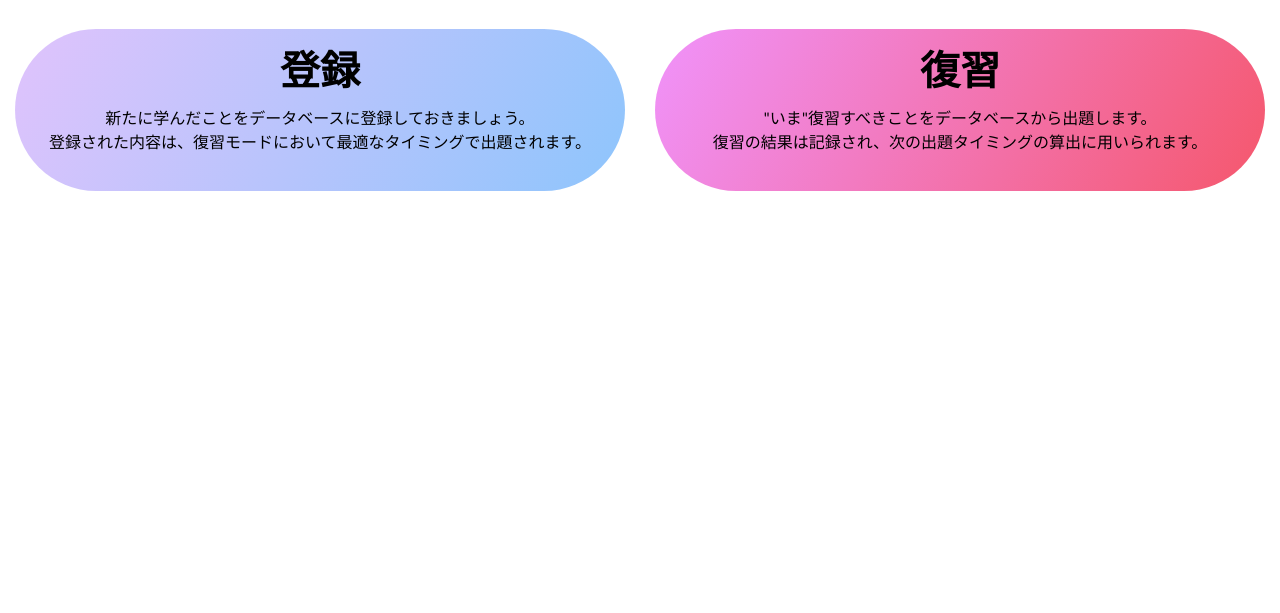
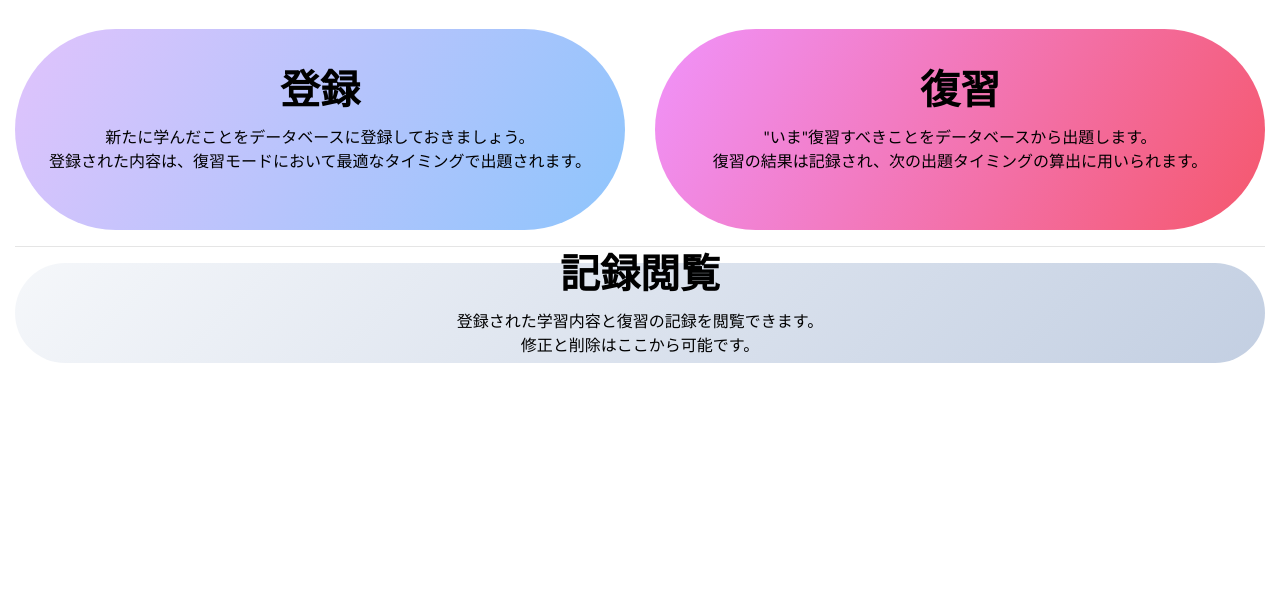
Before and after one commit to Yuki0523/memorization_assistant, a Django app: page / in a window 1280 px wide. Shown: the part 67-680 px from the top of the page. Run offline with Django 3.2, Linux system fonts and the light colour scheme; the visitor is signed in with stand-in values (Sample User, id 1); some libraries are stand-ins or nearby versions.

Commit message:
問題を一覧表示する機能を実装した。

```diff
--- a/assistant/templates/top_log_in.html
+++ b/assistant/templates/top_log_in.html
@@ -8,7 +8,7 @@
     <section>
         <div class="my-div-style">
             <div class="container-fluid">
-                <div class="row h-75">
+                <div class="row h-50">
                     <div class="col">
                         <a href="{% url 'assistant:registration' %}" class="my-button-style">
                             <div class="rounded-pill mx-auto h-100 d-flex align-items-center justify-content-center"
@@ -34,6 +34,19 @@
                         </a>
                     </div>
                 </div>
+                <hr>
+                <div class="h-25">
+                    <a href="{% url 'assistant:register_list' %}" class="my-button-style">
+                        <div class="rounded-pill mx-auto h-100 d-flex align-items-center justify-content-center"
+                             id="ichiran">
+                            <div>
+                                <h1 class="text-center">記録閲覧</h1>
+                                <p class="text-center">登録された学習内容と復習の記録を閲覧できます。<br>
+                                修正と削除はここから可能です。</p>
+                            </div>
+                        </div>
+                    </a>
+                </div>
             </div>
         </div>
     </section>
--- a/assistant/urls.py
+++ b/assistant/urls.py
@@ -8,4 +8,5 @@
     path('registration/', views.RegistrationView.as_view(), name='registration'),
     path('review/', views.ReviewView.as_view(), name='review'),
     path('review/record/', views.RecordReviewView.as_view(), name='record_review'),
+    path('list/', views.RegisterListView.as_view(), name='register_list'),
 ]
--- a/assistant/views.py
+++ b/assistant/views.py
@@ -68,3 +68,12 @@
             reviewed_at=date.today()
         )
         return JsonResponse({})
+
+
+class RegisterListView(LoginRequiredMixin, generic.ListView):
+    model = Register
+    template_name = 'register_list.html'
+
+    def get_queryset(self):
+        registers = Register.objects.filter(user=self.request.user).order_by('pk')
+        return registers
--- a/static/css/mystyle.css
+++ b/static/css/mystyle.css
@@ -10,6 +10,7 @@
 
 .my-div-style {
     margin-top: 6rem;
+    margin-bottom: 2rem;
 }
 
 #touroku {
@@ -18,6 +19,10 @@
 
 #fukushu {
     background-image: linear-gradient(120deg, #f093fb 0%, #f5576c 100%);
+}
+
+#ichiran {
+    background-image: linear-gradient(135deg, #f5f7fa 0%, #c3cfe2 100%);
 }
 
 .my-button-style:link {
```
Also changed, not shown: assistant/templates/register_list.html (added, +31 -0 lines).
